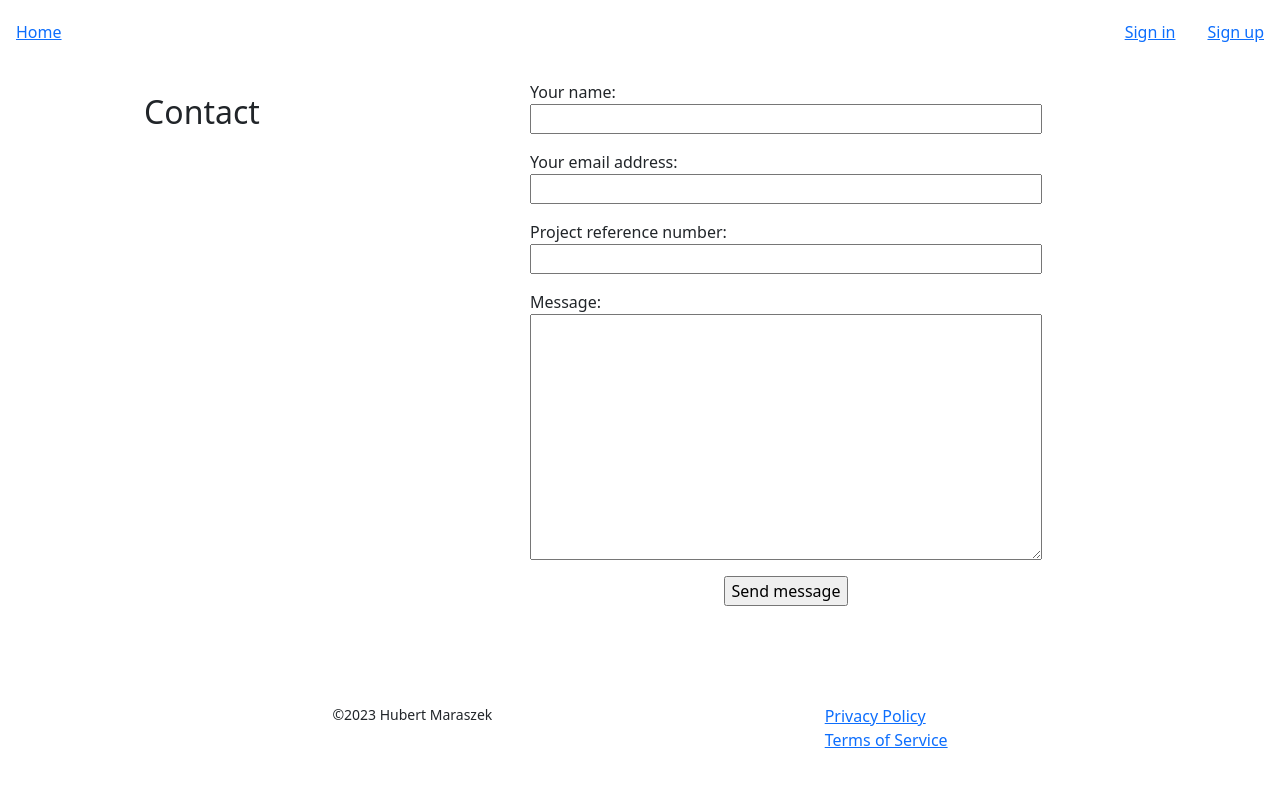
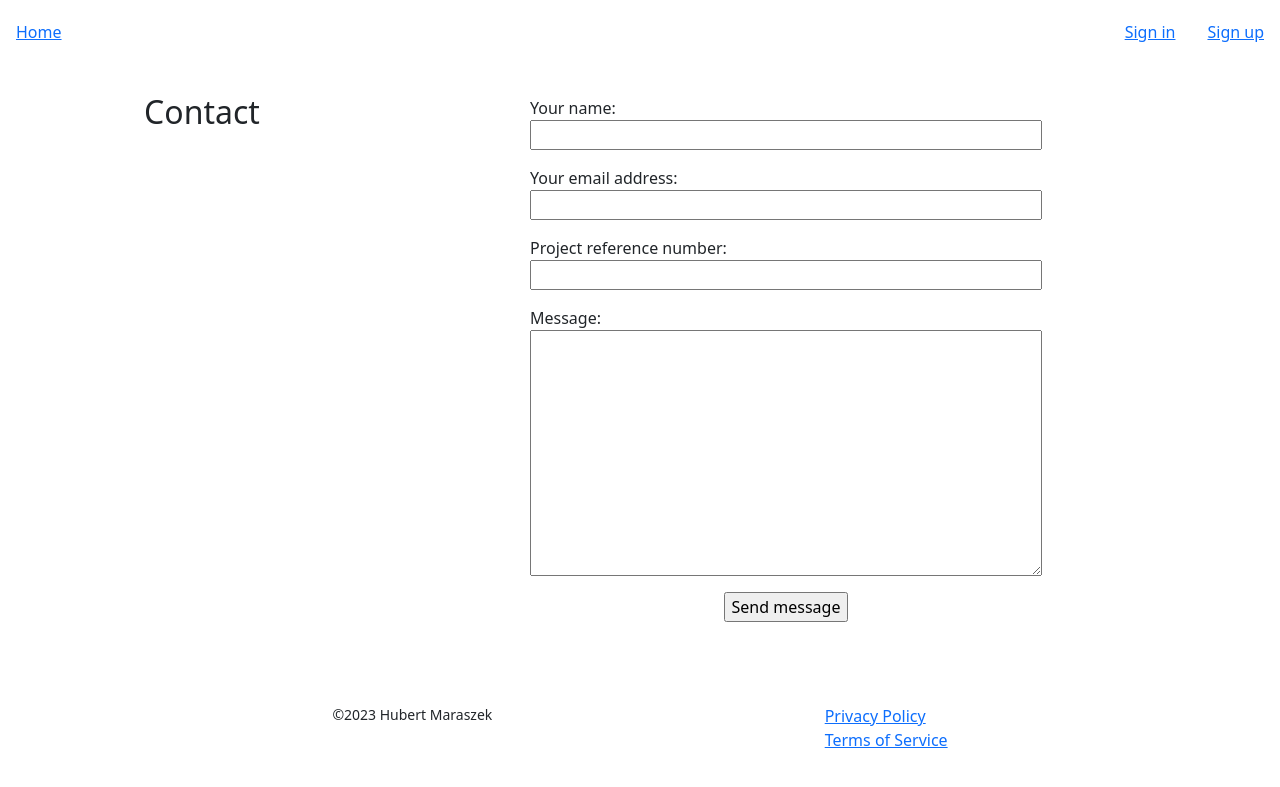
Before and after one commit to Tearnote/portfolio, a Django app: page /contact/ in a window 1280 px wide. Shown: the top 787 px of the page. Run offline with Django 4.2, Linux system fonts and the light colour scheme; some libraries are stand-ins or nearby versions.

Commit message:
Fix first section having wrong top padding

```diff
--- a/static/css/style.css
+++ b/static/css/style.css
@@ -29,7 +29,7 @@
 /* region Section support */
 
 section:first-child {
-    padding-top: var(--header-height);
+    padding-top: calc(var(--header-height) + 1rem);
 }
 
 .headered {
```
